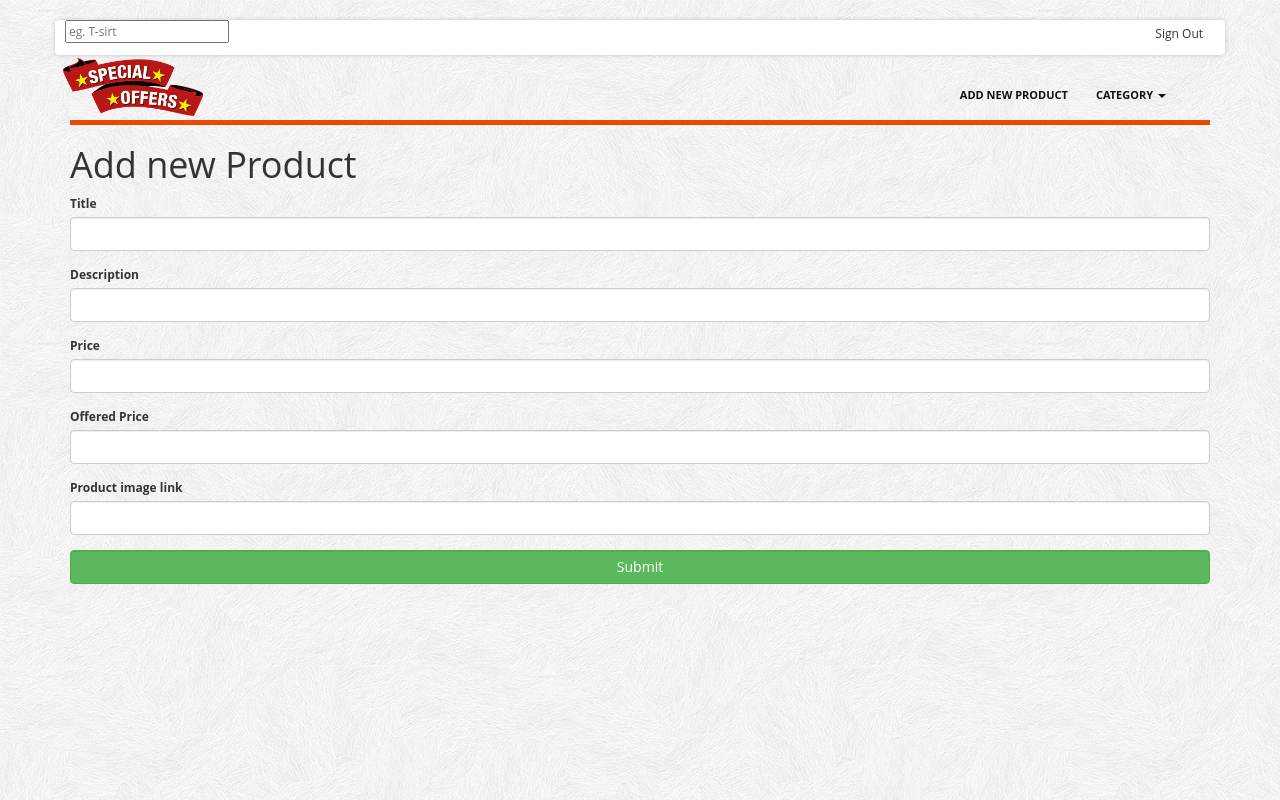
After one commit to Minion09/grab_offer, a PHP site: page /products/new.php in a window 1280 px wide. The commit adds this page. Run offline with PHP 8.4, Linux system fonts and the light colour scheme; the visitor is signed in with stand-in values (Sample User, id 1).

Commit message:
add product create

```diff
--- a/config.php
+++ b/config.php
@@ -1,6 +1,6 @@
 <?php
 return [
-    'name' => 'php_learn',
+    'name' => 'learn_php',
     'username' => 'root',
     'password' => 'root',
     'connection' => 'mysql:host=localhost',
--- a/layouts/main.view.php
+++ b/layouts/main.view.php
@@ -46,20 +46,18 @@
                             <span class="icon-bar"></span>
                             <span class="icon-bar"></span>
                         </button>
-                        <a class="navbar-brand" href="#">
+                        <a class="navbar-brand" href="/">
                             <img class="menu-logo" src="../img/logo.png">
                         </a>
                     </div>
 
                     <div class="collapse navbar-collapse pull-right" id="bs-example-navbar-collapse-2">
                         <ul class="nav navbar-nav">
-                            <li class="active">
-                                <a href="#">Best Seller <span class="sr-only">(current)</span>
-                                </a>
-                            </li>
-                            <li>
-                                <a href="#">Top Seller</a>
-                            </li>
+
+                            <?php if($_SESSION['user_role'] == 'admin'): ?>
+                                <li><a href="/products/new.php">Add new product</a></li>
+                            <?php endif; ?>
+
                             <li class="dropdown">
                                 <a href="#" class="dropdown-toggle" data-toggle="dropdown" role="button" aria-expanded="false">Category <span class="caret"></span>
                                 </a>
--- /dev/null
+++ b/products/new.php
@@ -0,0 +1,12 @@
+<?php
+
+session_start();
+
+if($_SESSION['user_id'] && $_SESSION['user_role'] == 'admin') {
+
+    $view = 'new.view.php';
+    require '../layouts/main.view.php';
+
+} else {
+    header('Location: /');
+}
--- /dev/null
+++ b/products/new.view.php
@@ -0,0 +1,34 @@
+<h1>Add new Product</h1>
+
+<form action="/products/save.php" method="post">
+
+    <div class="form-group">
+        <label for="title">Title</label>
+        <input class="form-control" type="text" name="title">
+    </div>
+
+    <div class="form-group">
+        <label for="description">Description</label>
+        <input class="form-control" type="text" name="description">
+    </div>
+
+    <div class="form-group">
+        <label for="price">Price</label>
+        <input class="form-control" type="number" name="price">
+    </div>
+
+    <div class="form-group">
+        <label for="offered_price">Offered Price</label>
+        <input class="form-control" type="number" name="offered_price">
+    </div>
+
+    <div class="form-group">
+        <label for="product_img_link">Product image link</label>
+        <input class="form-control" type="text" name="product_img_link">
+    </div>
+
+    <div class="form-group">
+        <button class="form-control btn btn-success" type="submit">Submit</button> <br>
+    </div>
+
+</form>
--- a/users/authenticate.php
+++ b/users/authenticate.php
@@ -16,6 +16,7 @@ try {
     $user = reset($user);
     if($_POST['password'] == $user->password){
         $_SESSION['user_id'] = $user->id;
+        $_SESSION['user_role'] = $user->role;
         header('Location: /');
     } else {
         session_destroy();
--- a/users/sign_out.php
+++ b/users/sign_out.php
@@ -2,6 +2,7 @@
 session_start();
 
 $_SESSION['user_id'] = NIL;
+$_SESSION['user_role'] = NIL;
 
 session_destroy();
 
```
Also changed, not shown: db.sql (added, +19 -0 lines), products/save.php (added, +29 -0 lines), products/products.php (added).
